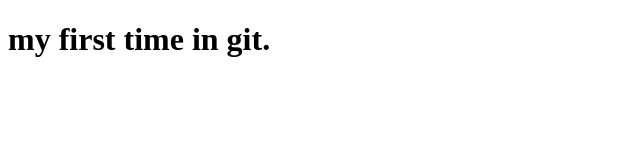
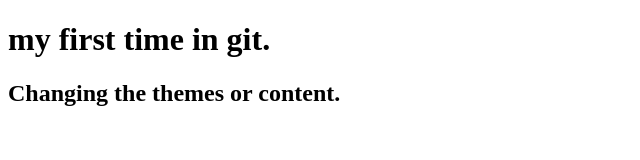
Before and after one commit to Alisrem/SignUp, a plain HTML site: page index.html in a window 1280 px wide. Shown: the whole page, without its empty margins (0-640 px from the left). Drawn offline with Linux system fonts and the light colour scheme.

Commit message:
Look mama

```diff
--- a/index.html
+++ b/index.html
@@ -8,5 +8,6 @@
 </head>
 <body>
     <h1>my first time in git.</h1>
+    <h2>Changing the themes or content.</h2>
 </body>
 </html>
```
